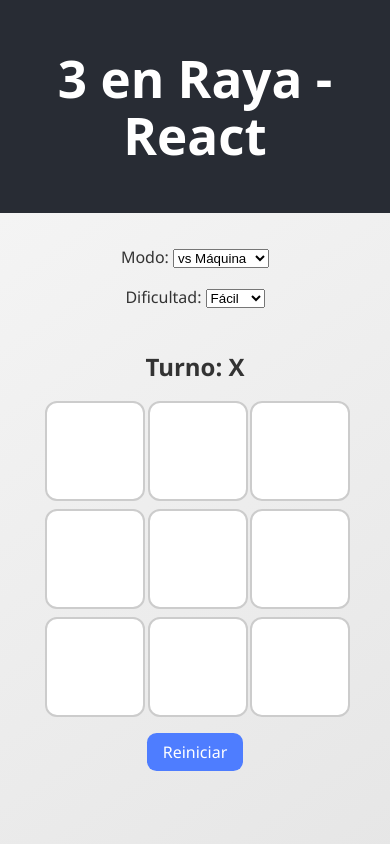
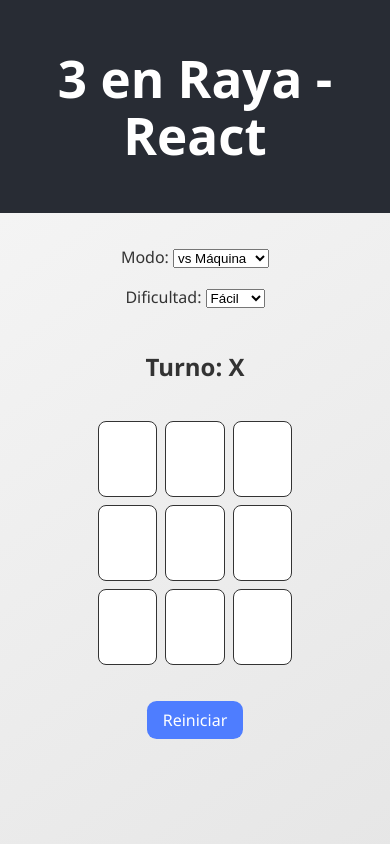
Before and after one commit to TRdeXtremiana/3enRaya, a React (Vite) app: page / in a window 390 px wide. Shown: the top 844 px of the page. Built offline with nearby package versions, Linux system fonts and the light colour scheme.

Commit message:
Resolución de errores

```diff
--- a/src/components/Board.module.css
+++ b/src/components/Board.module.css
@@ -1,15 +1,17 @@
 .board {
   display: grid;
-  grid-template-columns: repeat(3, 1fr);
-  gap: 10px;
-  max-width: 300px;
-  margin: 0 auto;
+  grid-template-columns: repeat(3, 80px);
+  grid-gap: 10px;
+  justify-content: center;
+  margin: 20px auto;
+  max-width: 260px; /* limita el ancho total */
 }
 
-
-  @media (max-width: 500px) {
-    .board {
-      grid-template-columns: repeat(3, minmax(60px, 1fr));
-      gap: 8px;
-    }
+@media (max-width: 500px) {
+  .board {
+    grid-template-columns: repeat(3, 1fr);
+    max-width: 240px; /* 3 casillas de máximo 80px */
+    gap: 8px;
+    margin: 20px auto;
   }
+}
--- a/src/components/square.module.css
+++ b/src/components/square.module.css
@@ -1,22 +1,22 @@
 .square {
-    width: 100%;
-    aspect-ratio: 1 / 1;
-    font-size: 2.5rem;
-    font-weight: bold;
-    color: #333;
-    background-color: #ffffff;
-    border: 2px solid #ccc;
-    border-radius: 12px;
-    cursor: pointer;
-    transition: background-color 0.3s ease, transform 0.1s ease;
+  width: 80px;        /* ancho fijo */
+  height: 80px;       /* alto fijo */
+  font-size: 2rem;    /* tamaño del texto */
   display: flex;
   justify-content: center;
   align-items: center;
+  border: 1px solid #333;
+  cursor: pointer;
+  background-color: white;
+  user-select: none;
+  transition: background-color 0.3s ease;
+  box-sizing: border-box; /* importante para que padding no aumente tamaño */
+  position: relative;
 }
 
 .square:disabled {
   background-color: #ddd;
-    cursor: not-allowed;
+  cursor: default;
 }
 
 .square.red {
@@ -30,3 +30,13 @@
 .square:active:not(:disabled) {
   transform: scale(0.95);
 }
+
+/* Responsive: cambia tamaño y mantiene cuadrado */
+@media (max-width: 500px) {
+  .square {
+    width: 100%;
+    height: 0;
+    padding-bottom: 100%; /* altura igual al ancho */
+    font-size: 1.5rem;    /* texto más pequeño */
+  }
+}
```
Also changed, not shown: src/components/App.module.css (indentation only). Lines whose indentation alone changed are shown as unchanged.
